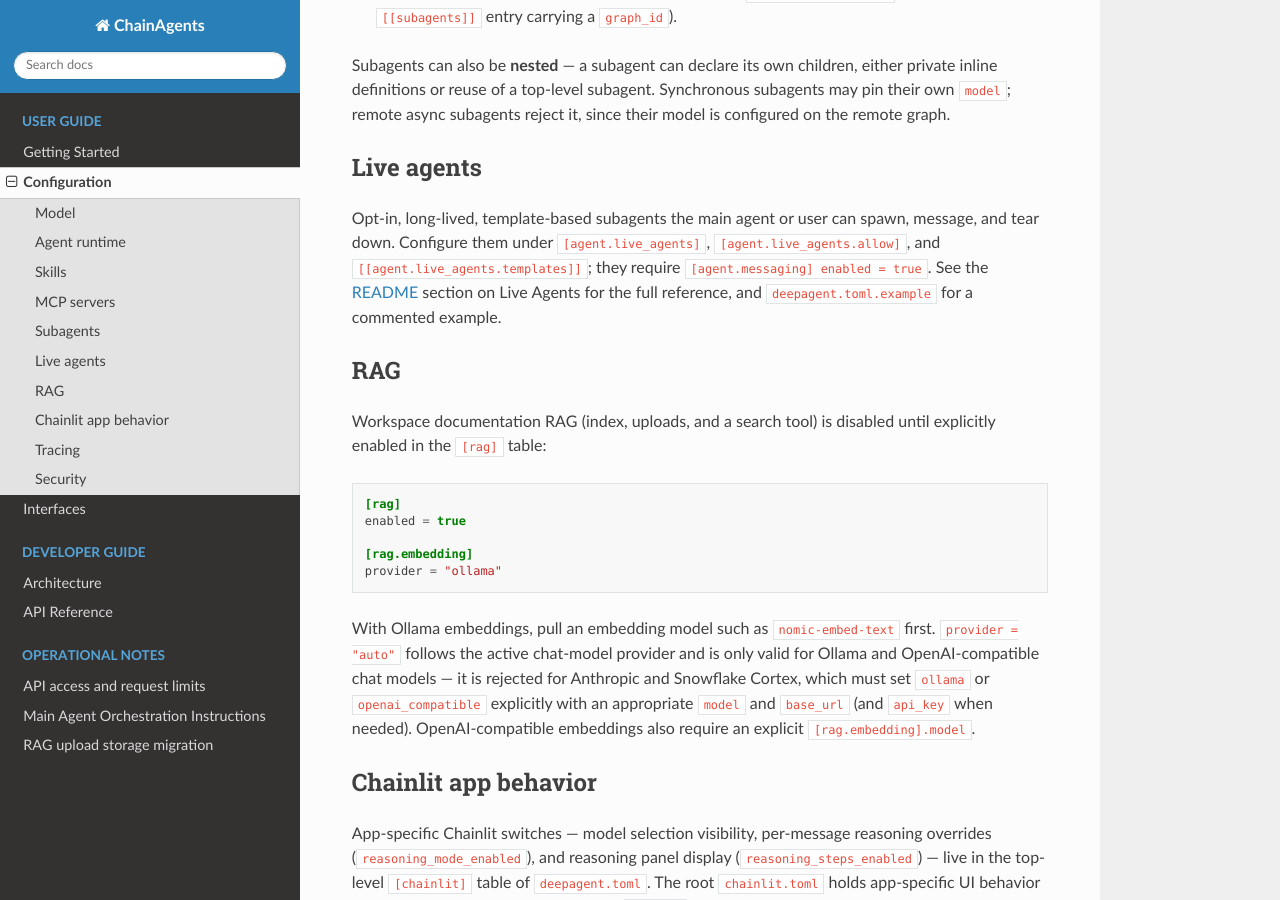
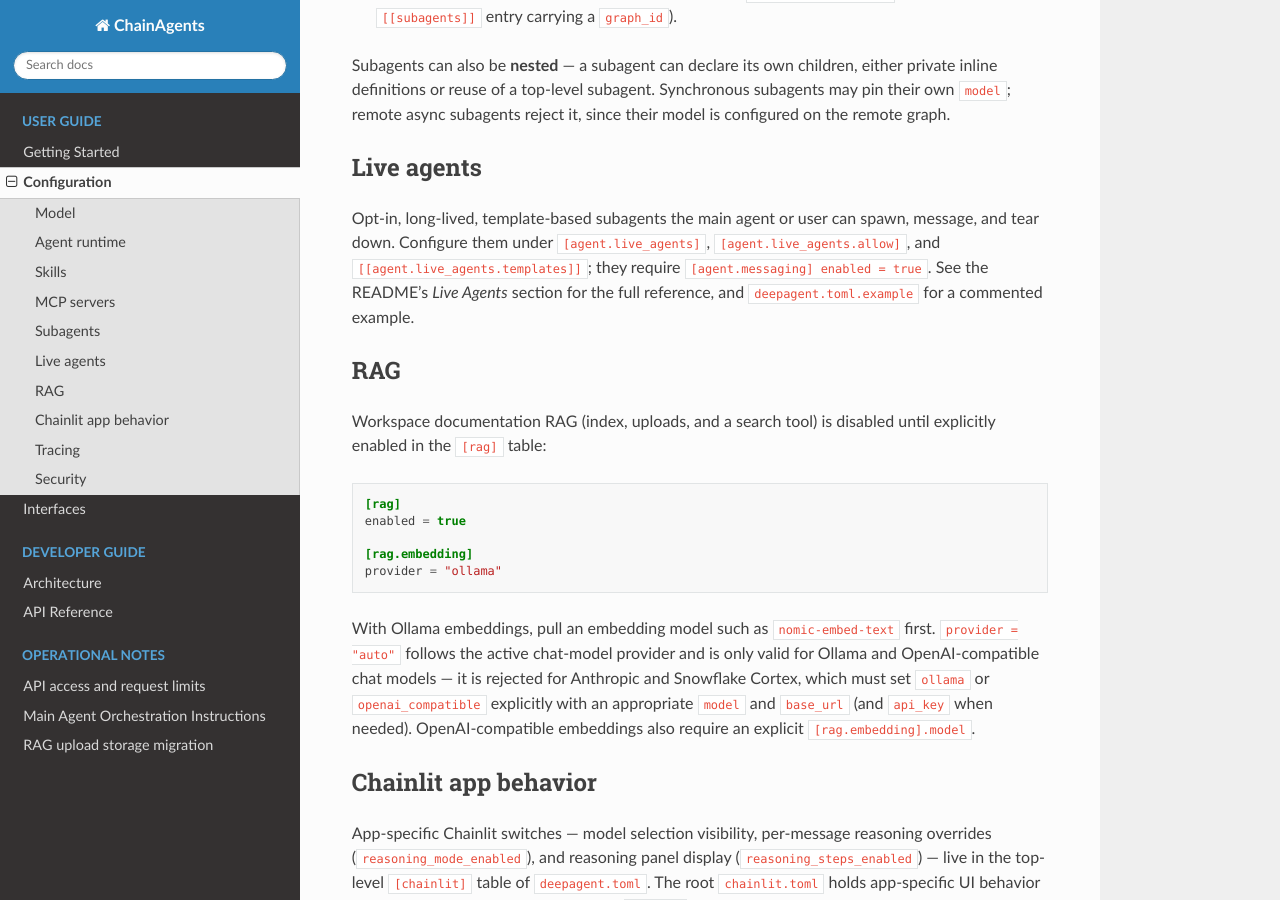
Before and after one commit to AminMahpour/ChainAgents, a Sphinx documentation site: the page built from docs/configuration.md, in a window 1280 px wide and 900 px high, scrolled down 2412 px. Built offline with Sphinx 7.4.7 and the Read the Docs theme 3.1.0, drawn with Linux system fonts in a browser that asks for light colours.

```diff
--- a/docs/configuration.md
+++ b/docs/configuration.md
@@ -119,8 +119,7 @@ Opt-in, long-lived, template-based subagents the main agent or user can spawn,
 message, and tear down. Configure them under `[agent.live_agents]`,
 `[agent.live_agents.allow]`, and `[[agent.live_agents.templates]]`; they
 require `[agent.messaging] enabled = true`. See the
-[README](https://github.com/AminMahpour/ChainAgents#live-agents) section on
-Live Agents for the full reference, and `deepagent.toml.example` for a
+README's *Live Agents* section for the full reference, and `deepagent.toml.example` for a
 commented example.
 
 ## RAG
```
Also changed, not shown: README.md (+4 -4 lines).
